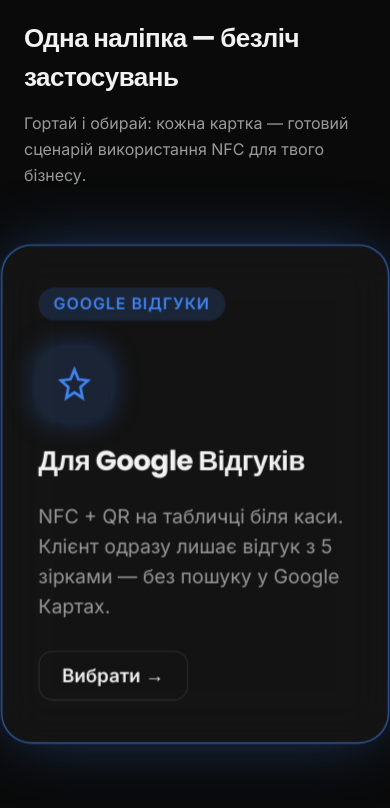
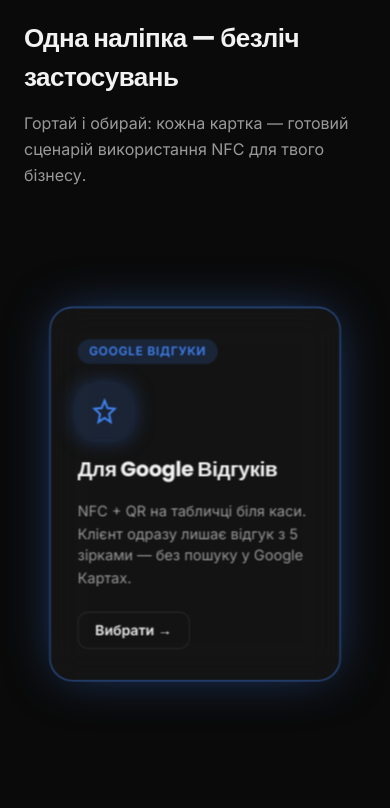
Before and after one commit to romangarnaga971/nfc-touch, a website: page public/index.html in a window 390 px wide. Shown: the part 1423-2231 px from the top of the page. Drawn offline with nearby package versions, Linux system fonts and the light colour scheme.

Commit message:
Scale down 3D drum on mobile

```diff
--- a/public/style.css
+++ b/public/style.css
@@ -233,6 +233,7 @@ section{ padding:110px 0; position:relative; }
 @media(max-width:760px){
   .hero { padding-top: 80px; }
   .drum-pin { padding: 20px 0; }
+  .drum-stage { transform: scale(0.75); }
 }
 
 /* ---------- How it works ---------- */
```
